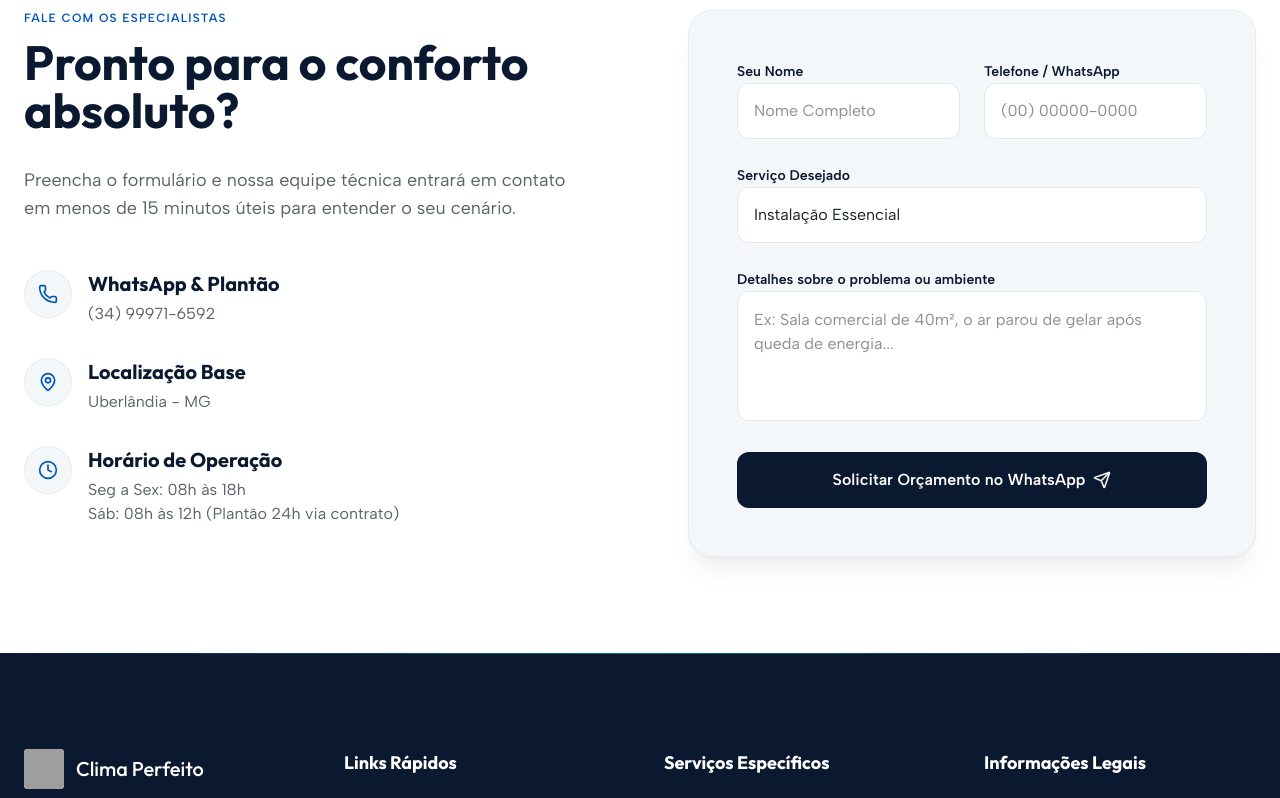
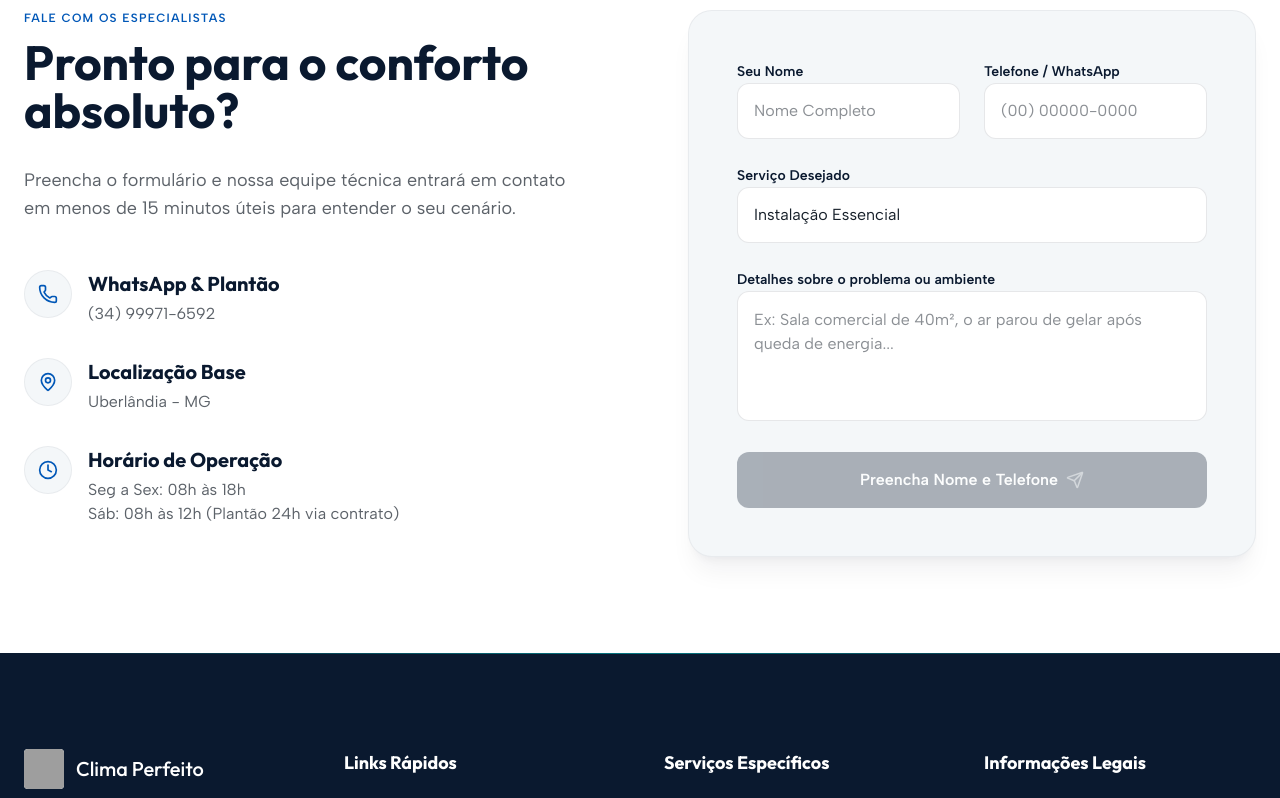
Before and after one commit to gustavomedeirosg12-star/site-fabricio, a React (Vite) app: page / in a window 1280 px wide. Shown: the part 6404-7202 px from the top of the page. Built offline with nearby package versions, Linux system fonts and the light colour scheme; grey boxes are pictures that could not be loaded.

Commit message:
refactor: Streamline WhatsApp form logic
Extract WhatsApp message generation and URL creation into separate variables. This improves readability and separates concerns within the component. The submission handler is also simplified as the primary action is now a direct link opening.

```diff
--- a/src/App.tsx
+++ b/src/App.tsx
@@ -48,19 +48,14 @@ export default function App() {
     mensagem: ''
   });
 
-  const handleWhatsAppSubmit = (e: React.FormEvent) => {
-    e.preventDefault();
-    const { nome, servico, mensagem } = formData;
+  const isFormValid = formData.nome.trim().length > 1 && formData.telefone.trim().length > 8;
 
-    // Constrói uma mensagem formatada profissionalmente
-    let text = `Olá, equipe Clima Perfeito! Vim pelo site. ❄️\n\n`;
-    if (nome) text += `Meu nome é *${nome.trim()}*.\n`;
-    text += `Tenho interesse no serviço de: *${servico}*.\n`;
-    if (mensagem) text += `\n*Detalhes do ambiente/problema:* \n${mensagem.trim()}`;
+  let generatedText = `Olá, equipe Clima Perfeito! Vim pelo site. ❄️\n\n`;
+  if (formData.nome) generatedText += `Meu nome é *${formData.nome.trim()}*.\n`;
+  generatedText += `Tenho interesse no serviço de: *${formData.servico}*.\n`;
+  if (formData.mensagem) generatedText += `\n*Detalhes do ambiente/problema:* \n${formData.mensagem.trim()}`;
 
-    const url = `https://wa.me/${PHONE}?text=${encodeURIComponent(text)}`;
-    window.open(url, '_blank');
-  };
+  const generatedUrl = `https://wa.me/${PHONE}?text=${encodeURIComponent(generatedText)}`;
 
   const toggleFaq = (index: number) => {
     setActiveFaq(activeFaq === index ? null : index);
@@ -542,7 +537,7 @@ export default function App() {
 
             <FadeIn delay={0.2}>
               <div className="bg-background rounded-3xl p-8 md:p-12 border border-primary/5 shadow-xl shadow-primary/5">
-                <form className="space-y-6" onSubmit={handleWhatsAppSubmit}>
+                <form className="space-y-6" onSubmit={(e) => e.preventDefault()}>
                   <div className="grid md:grid-cols-2 gap-6">
                     <div className="space-y-2">
                       <label htmlFor="nome" className="text-sm font-semibold text-primary">Seu Nome</label>
@@ -599,13 +594,24 @@ export default function App() {
                     ></textarea>
                   </div>
 
-                  <button
-                    type="submit"
-                    className="w-full h-14 bg-primary text-white rounded-xl font-bold flex items-center justify-center gap-2 hover:bg-secondary transition-all hover:scale-[1.02] active:scale-95 group"
-                  >
-                    Solicitar Orçamento no WhatsApp
-                    <Send size={18} className="group-hover:translate-x-1 group-hover:-translate-y-1 transition-transform" />
-                  </button>
+                  {isFormValid ? (
+                    <a
+                      href={generatedUrl}
+                      target="_blank"
+                      rel="noreferrer"
+                      className="w-full h-14 bg-primary text-white rounded-xl font-bold flex items-center justify-center gap-2 hover:bg-secondary transition-all hover:scale-[1.02] active:scale-95 group"
+                    >
+                      Solicitar Orçamento no WhatsApp
+                      <Send size={18} className="group-hover:translate-x-1 group-hover:-translate-y-1 transition-transform" />
+                    </a>
+                  ) : (
+                    <div
+                      className="w-full h-14 bg-primary/40 text-white rounded-xl font-bold flex items-center justify-center gap-2 cursor-not-allowed transition-all opacity-80"
+                    >
+                      Preencha Nome e Telefone
+                      <Send size={18} className="opacity-50" />
+                    </div>
+                  )}
                 </form>
               </div>
             </FadeIn>
```
